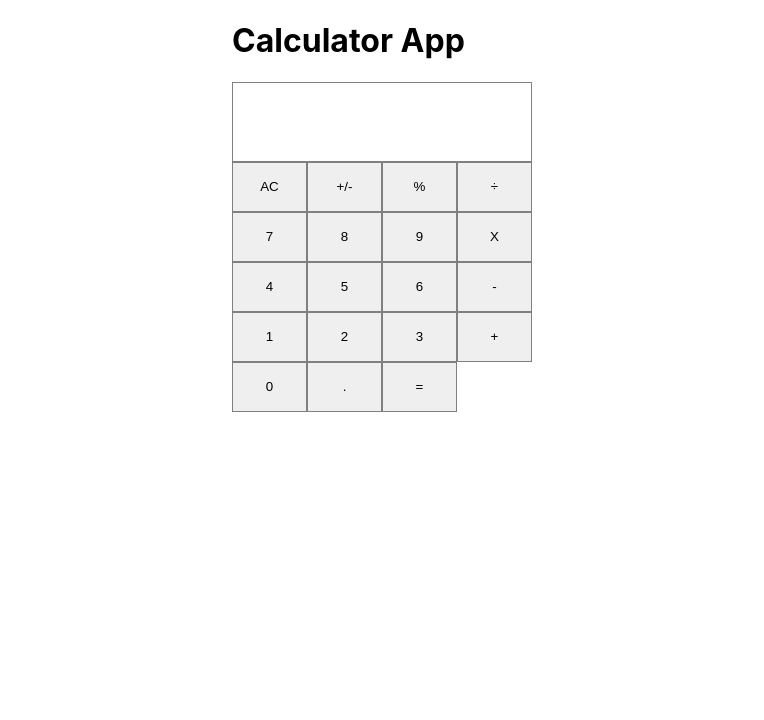
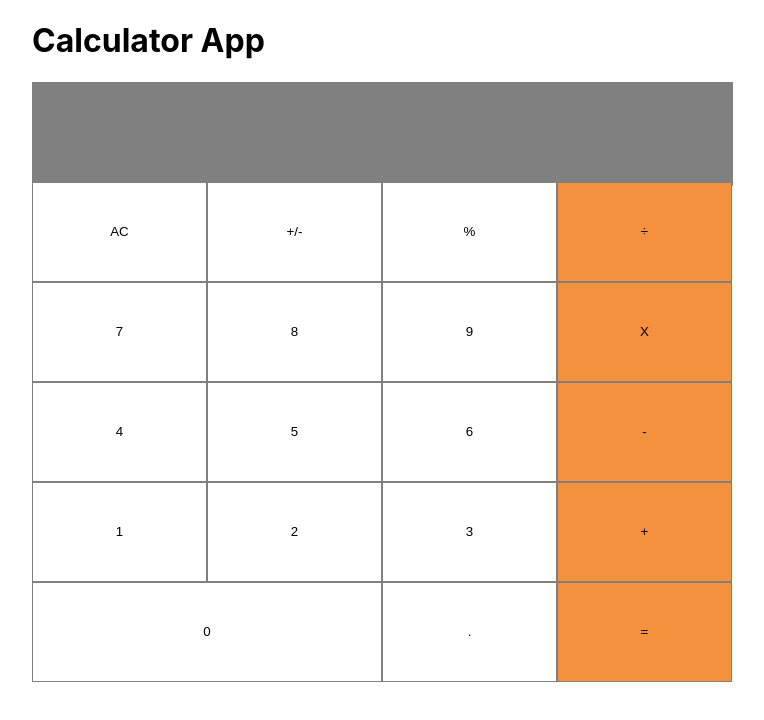
Before and after one commit to Stephanie041996/My_Calculator, a React (Create React App) app: page / in a window 1280 px wide. Shown: the top 720 px of the page, without its empty margins (258-1022 px from the left). Built offline with nearby package versions, Linux system fonts and the light colour scheme.

Commit message:
Style calculator app

```diff
--- a/src/App.css
+++ b/src/App.css
@@ -5,27 +5,33 @@ body {
 }
 
 button {
-  width: 25%;
-  height: 50px;
+  height: 100px;
   border-radius: 0;
   border: 1px solid gray;
+  text-align: center;
+  color: black;
+
 }
 
 .display-result {
-  width: 300px;
-  height: 80px;
+  width: 700px;
+  height: 100px;
   margin-left: auto;
   margin-right: auto;
 }
 
 #result {
-  width: 294px;
-  height: 76px;
+  width: 695px;
+  height: 100px;
   border: 1px solid gray;
+  background-color: gray;
+  color: white;
+  font-weight: bold;
+ text-align: right;
 }
 
 .button-panel {
-  width: 300px;
+  width: 700px;
   margin-left: auto;
   margin-right: auto;
 }
--- a/src/components/Button.js
+++ b/src/components/Button.js
@@ -1,10 +1,14 @@
 import React from 'react';
 import PropTypes from 'prop-types';
 
-function Button({ name, handleClick }) {
+function Button({ name, handleClick, wide, color }) {
   return (
     <>
-      <button type="button" name={name} onClick={handleClick}>{name}</button>
+      <button type="button" name={name} onClick={handleClick}
+      style={{
+        background: color || '#f5913e',
+          width: wide ? '50%' : '25%',}}
+          >{name}</button>
     </>
   );
 }
--- a/src/components/ButtonPanel.js
+++ b/src/components/ButtonPanel.js
@@ -7,32 +7,32 @@ function ButtonPanel({ clickHandler }) {
     <>
       <div className="button-panel">
         <div>
-          <Button name="AC" handleClick={clickHandler} />
-          <Button name="+/-" handleClick={clickHandler} />
-          <Button name="%" handleClick={clickHandler} />
+          <Button name="AC" handleClick={clickHandler} color="white" />
+          <Button name="+/-" handleClick={clickHandler} color="white" />
+          <Button name="%" handleClick={clickHandler} color="white"/>
           <Button name="÷" handleClick={clickHandler} />
         </div>
         <div>
-          <Button name="7" handleClick={clickHandler} />
-          <Button name="8" handleClick={clickHandler} />
-          <Button name="9" handleClick={clickHandler} />
+          <Button name="7" handleClick={clickHandler}color="white" />
+          <Button name="8" handleClick={clickHandler} color="white" />
+          <Button name="9" handleClick={clickHandler} color="white"/>
           <Button name="X" handleClick={clickHandler} />
         </div>
         <div>
-          <Button name="4" handleClick={clickHandler} />
-          <Button name="5" handleClick={clickHandler} />
-          <Button name="6" handleClick={clickHandler} />
+          <Button name="4" handleClick={clickHandler} color="white"/>
+          <Button name="5" handleClick={clickHandler} color="white"/>
+          <Button name="6" handleClick={clickHandler} color="white"/>
           <Button name="-" handleClick={clickHandler} />
         </div>
         <div>
-          <Button name="1" handleClick={clickHandler} />
-          <Button name="2" handleClick={clickHandler} />
-          <Button name="3" handleClick={clickHandler} />
+          <Button name="1" handleClick={clickHandler} color="white"/>
+          <Button name="2" handleClick={clickHandler} color="white"/>
+          <Button name="3" handleClick={clickHandler}color="white" />
           <Button name="+" handleClick={clickHandler} />
         </div>
         <div>
-          <Button name="0" handleClick={clickHandler} />
-          <Button name="." handleClick={clickHandler} />
+          <Button name="0" handleClick={clickHandler}color="white" wide/>
+          <Button name="." handleClick={clickHandler} color="white"/>
           <Button name="=" handleClick={clickHandler} />
         </div>
       </div>
```
Also changed, not shown: .eslintrc.json (deleted).
